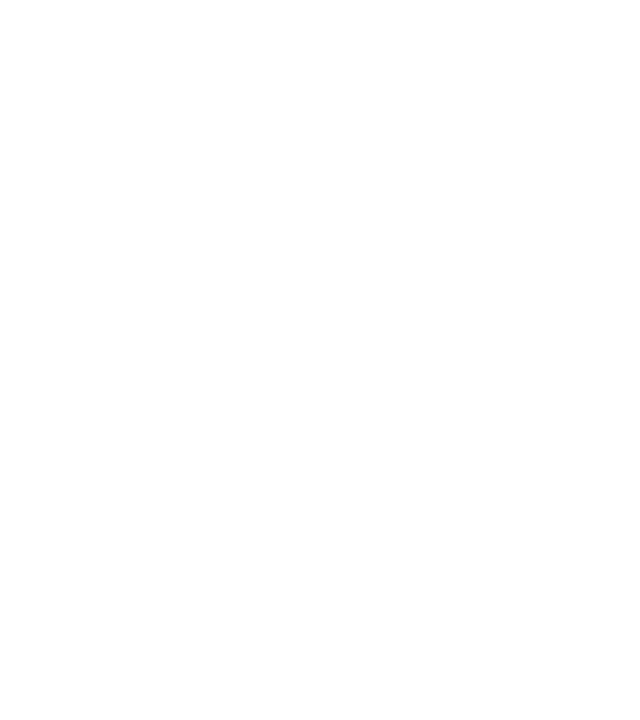
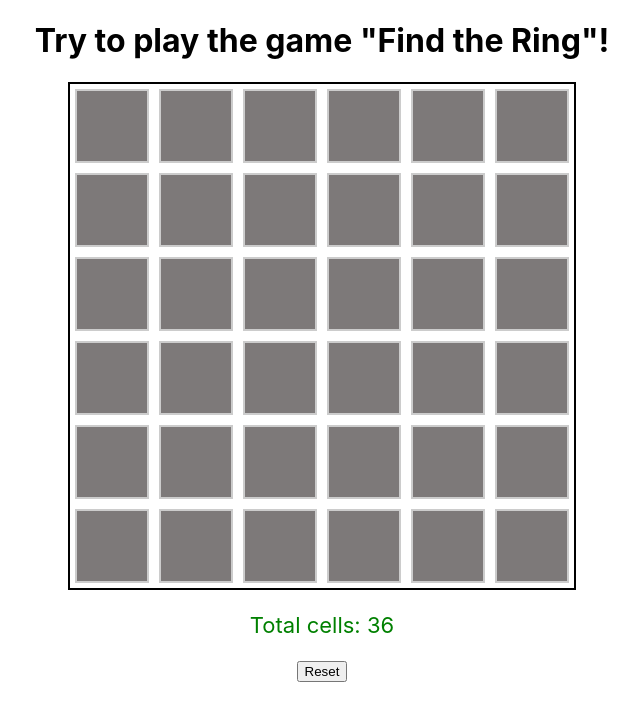
Before and after one commit to Iskender-Shamaldaev/app-ring, a React (Create React App) app: page / in a window 1280 px wide. Shown: the top 720 px of the page, without its empty margins (318-958 px from the left). Built offline with nearby package versions, Linux system fonts and the light colour scheme.

Commit message:
I added a counter and a button, twisted the squares in a cycle, added components.

```diff
--- a/src/App.css
+++ b/src/App.css
@@ -1,3 +1,21 @@
 .App {
   text-align: center;
 }
+
+.container {
+  display: flex;
+  flex-wrap: wrap;
+  width: 504px;
+  border: 2px solid black;
+  text-align: center;
+  margin: auto;
+}
+
+.cell {
+  width: 70px;
+  height: 70px;
+  border: 2px solid #ccc;
+  background-color: #7d7979;
+  display: inline-block;
+  margin: 5px;
+}
--- a/src/App.tsx
+++ b/src/App.tsx
@@ -1,5 +1,7 @@
 import React, {useState} from 'react';
 import './App.css';
+import Counter from "./components/Counter/Counter";
+import Cell from "./components/Cell/Cell";
 
 const App = () => {
     const createItems = () => {
@@ -33,10 +35,18 @@
     };
 
 
-
     return (
         <div className="App">
-
+            <h1>Try to play the game "Find the Ring"!</h1>
+            <div className="container">
+                {items.map((cell) => (
+                    <Cell
+                        onClickCell={() => changeBackground()}
+                    />
+                ))}
+            </div>
+            <Counter cellCount={items.length}/>
+            <button>Reset</button>
         </div>
     );
 };
--- a/src/components/Cell/Cell.tsx
+++ b/src/components/Cell/Cell.tsx
@@ -1,10 +1,12 @@
 import React from 'react';
 
-const Cell = () => {
+interface ICellProps extends React.PropsWithChildren {
+    onClickCell: React.MouseEventHandler;
+}
+
+const Cell: React.FC<ICellProps> = ({onClickCell}) => {
     return (
-        <div>
-
-        </div>
+            <div className="cell" onClick={onClickCell}></div>
     );
 };
 
--- /dev/null
+++ b/src/components/Counter/Counter.tsx
@@ -0,0 +1,29 @@
+import React from 'react';
+
+interface IProps {
+    cellCount: number;
+}
+
+const Counter: React.FC<IProps> = ({cellCount}) => {
+    const counterStyle: React.CSSProperties = {
+        color: 'green',
+        fontSize: '22px',
+    }
+
+    if(cellCount <= 2){
+        counterStyle.color = 'red';
+    }
+
+    if(cellCount <= 1){
+        counterStyle.fontWeight = 'bold';
+    }
+
+
+    return (
+        <p style={counterStyle}>
+            Total cells: {cellCount}
+        </p>
+    );
+};
+
+export default Counter;
```
